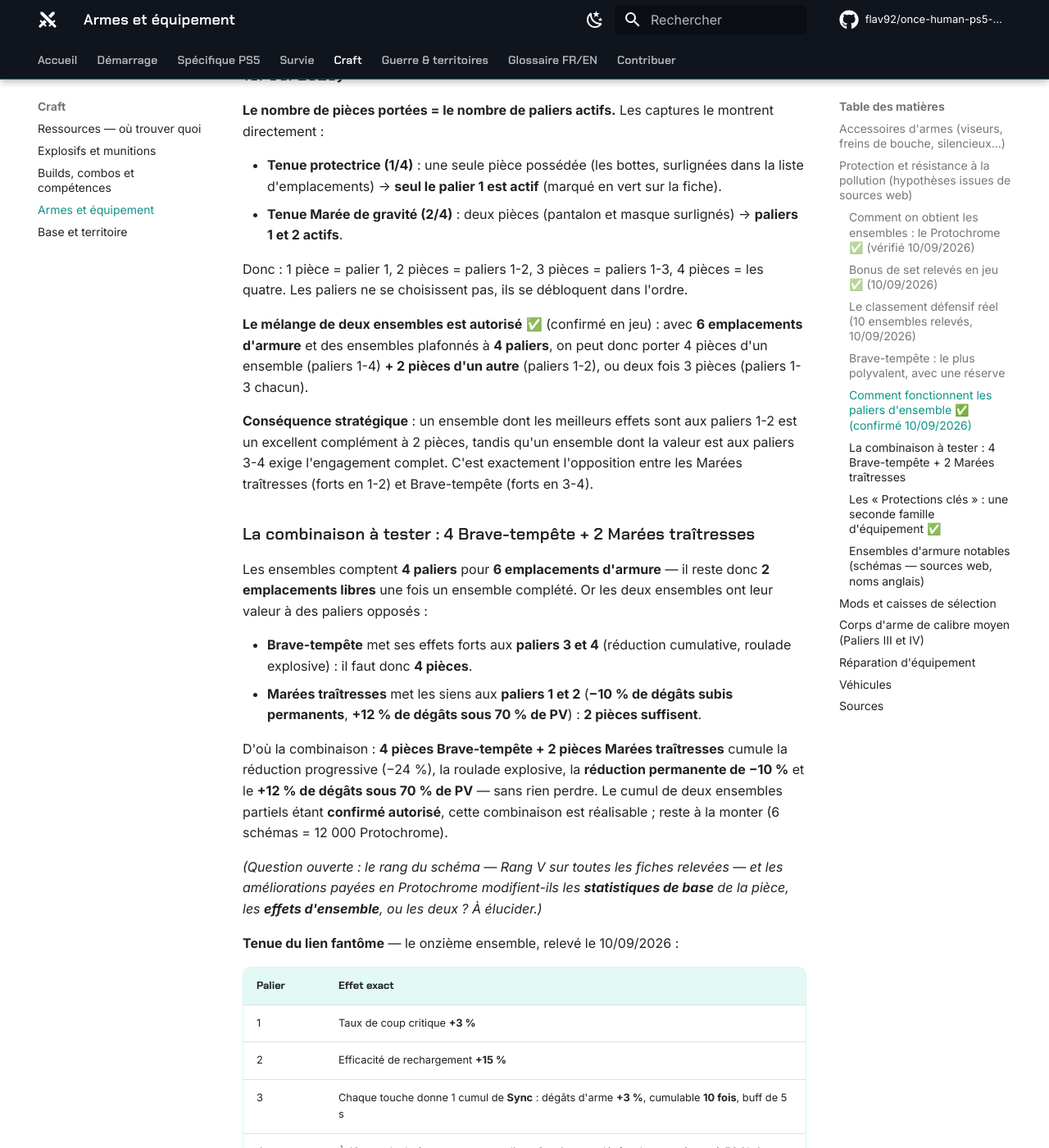
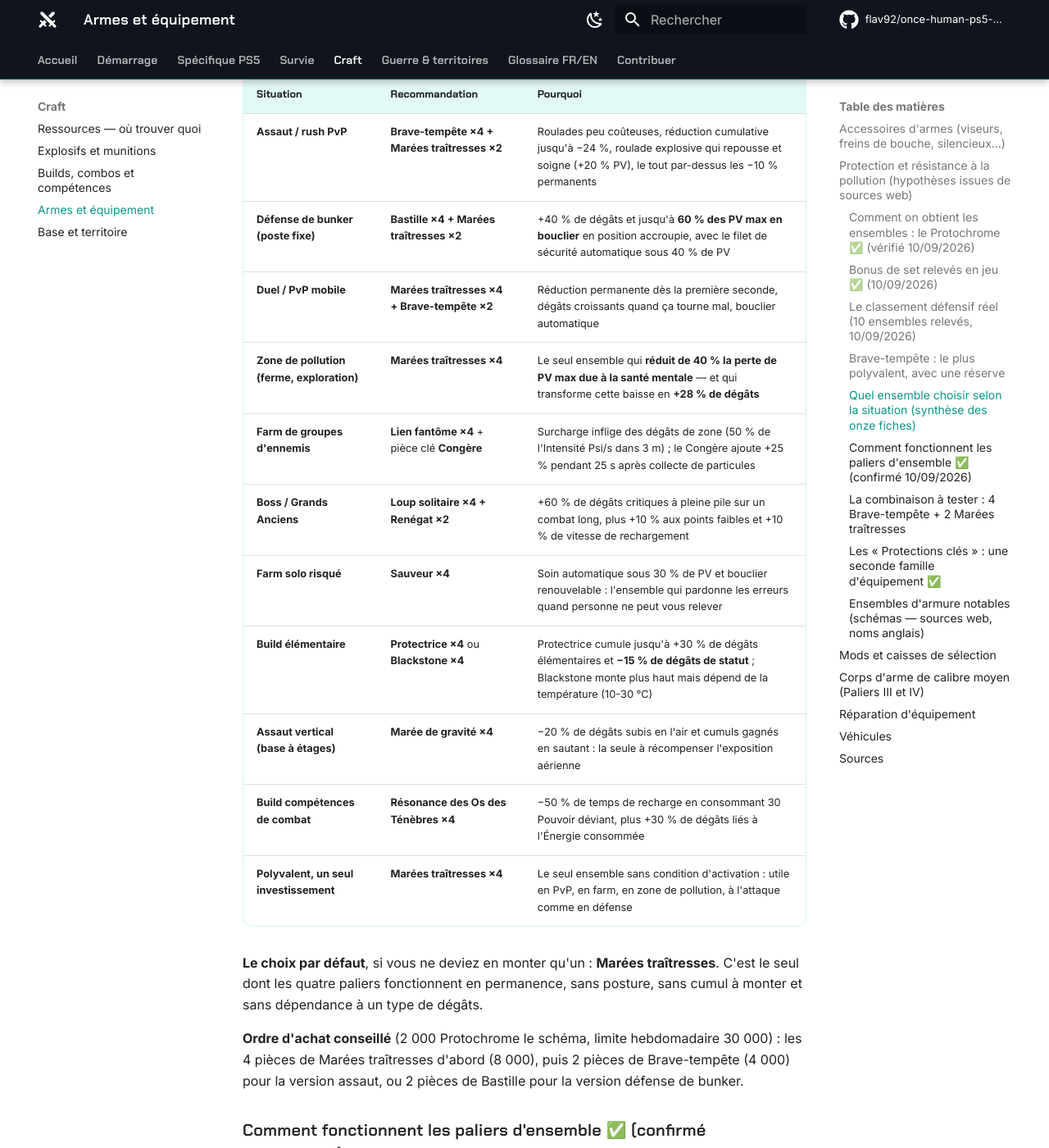
Before and after one commit to flav92/once-human-ps5-wiki, an MkDocs documentation site: the page built from docs/jeu/armes-equipement.md, in a window 1280 px wide and 1400 px high, scrolled down 7444 px. Shown: the whole window at 82% size. Built offline with MkDocs 1.6.1 and Material for MkDocs 9.7.7, drawn with Linux system fonts in a browser that asks for light colours; comment, search, counter and statistics services are not loaded.

Commit message:
Tableau de decision : quel ensemble d'armure selon la situation (PvP, farm, pollution, boss)
Co-Authored-By: Claude Opus 5 <noreply@anthropic.com>
Claude-Session: https://claude.ai/code/session_01TCxfqbazixhXZqmCd3gYVk

```diff
--- a/docs/jeu/armes-equipement.md
+++ b/docs/jeu/armes-equipement.md
@@ -167,6 +167,26 @@ C'est le seul des dix ensembles qui fonctionne **aussi bien en attaque qu'en dé
 
 Là où les **Marées traîtresses** offrent −10 % **dès la première seconde**, sans condition, plus un bouclier automatique qui se déclenche tout seul sous 40 % de PV.
 
+### Quel ensemble choisir selon la situation (synthèse des onze fiches)
+
+| Situation | Recommandation | Pourquoi |
+|---|---|---|
+| **Assaut / rush PvP** | **Brave-tempête ×4 + Marées traîtresses ×2** | Roulades peu coûteuses, réduction cumulative jusqu'à −24 %, roulade explosive qui repousse et soigne (+20 % PV), le tout par-dessus les −10 % permanents |
+| **Défense de bunker (poste fixe)** | **Bastille ×4 + Marées traîtresses ×2** | +40 % de dégâts et jusqu'à **60 % des PV max en bouclier** en position accroupie, avec le filet de sécurité automatique sous 40 % de PV |
+| **Duel / PvP mobile** | **Marées traîtresses ×4 + Brave-tempête ×2** | Réduction permanente dès la première seconde, dégâts croissants quand ça tourne mal, bouclier automatique |
+| **Zone de pollution (ferme, exploration)** | **Marées traîtresses ×4** | Le seul ensemble qui **réduit de 40 % la perte de PV max due à la santé mentale** — et qui transforme cette baisse en **+28 % de dégâts** |
+| **Farm de groupes d'ennemis** | **Lien fantôme ×4** + pièce clé **Congère** | Surcharge inflige des dégâts de zone (50 % de l'Intensité Psi/s dans 3 m) ; le Congère ajoute +25 % pendant 25 s après collecte de particules |
+| **Boss / Grands Anciens** | **Loup solitaire ×4 + Renégat ×2** | +60 % de dégâts critiques à pleine pile sur un combat long, plus +10 % aux points faibles et +10 % de vitesse de rechargement |
+| **Farm solo risqué** | **Sauveur ×4** | Soin automatique sous 30 % de PV et bouclier renouvelable : l'ensemble qui pardonne les erreurs quand personne ne peut vous relever |
+| **Build élémentaire** | **Protectrice ×4** ou **Blackstone ×4** | Protectrice cumule jusqu'à +30 % de dégâts élémentaires et **−15 % de dégâts de statut** ; Blackstone monte plus haut mais dépend de la température (10-30 °C) |
+| **Assaut vertical (base à étages)** | **Marée de gravité ×4** | −20 % de dégâts subis en l'air et cumuls gagnés en sautant : la seule à récompenser l'exposition aérienne |
+| **Build compétences de combat** | **Résonance des Os des Ténèbres ×4** | −50 % de temps de recharge en consommant 30 Pouvoir déviant, plus +30 % de dégâts liés à l'Énergie consommée |
+| **Polyvalent, un seul investissement** | **Marées traîtresses ×4** | Le seul ensemble sans condition d'activation : utile en PvP, en farm, en zone de pollution, à l'attaque comme en défense |
+
+**Le choix par défaut**, si vous ne deviez en monter qu'un : **Marées traîtresses**. C'est le seul dont les quatre paliers fonctionnent en permanence, sans posture, sans cumul à monter et sans dépendance à un type de dégâts.
+
+**Ordre d'achat conseillé** (2 000 Protochrome le schéma, limite hebdomadaire 30 000) : les 4 pièces de Marées traîtresses d'abord (8 000), puis 2 pièces de Brave-tempête (4 000) pour la version assaut, ou 2 pièces de Bastille pour la version défense de bunker.
+
 ### Comment fonctionnent les paliers d'ensemble ✅ (confirmé 10/09/2026)
 
 **Le nombre de pièces portées = le nombre de paliers actifs.** Les captures le montrent directement :
```
